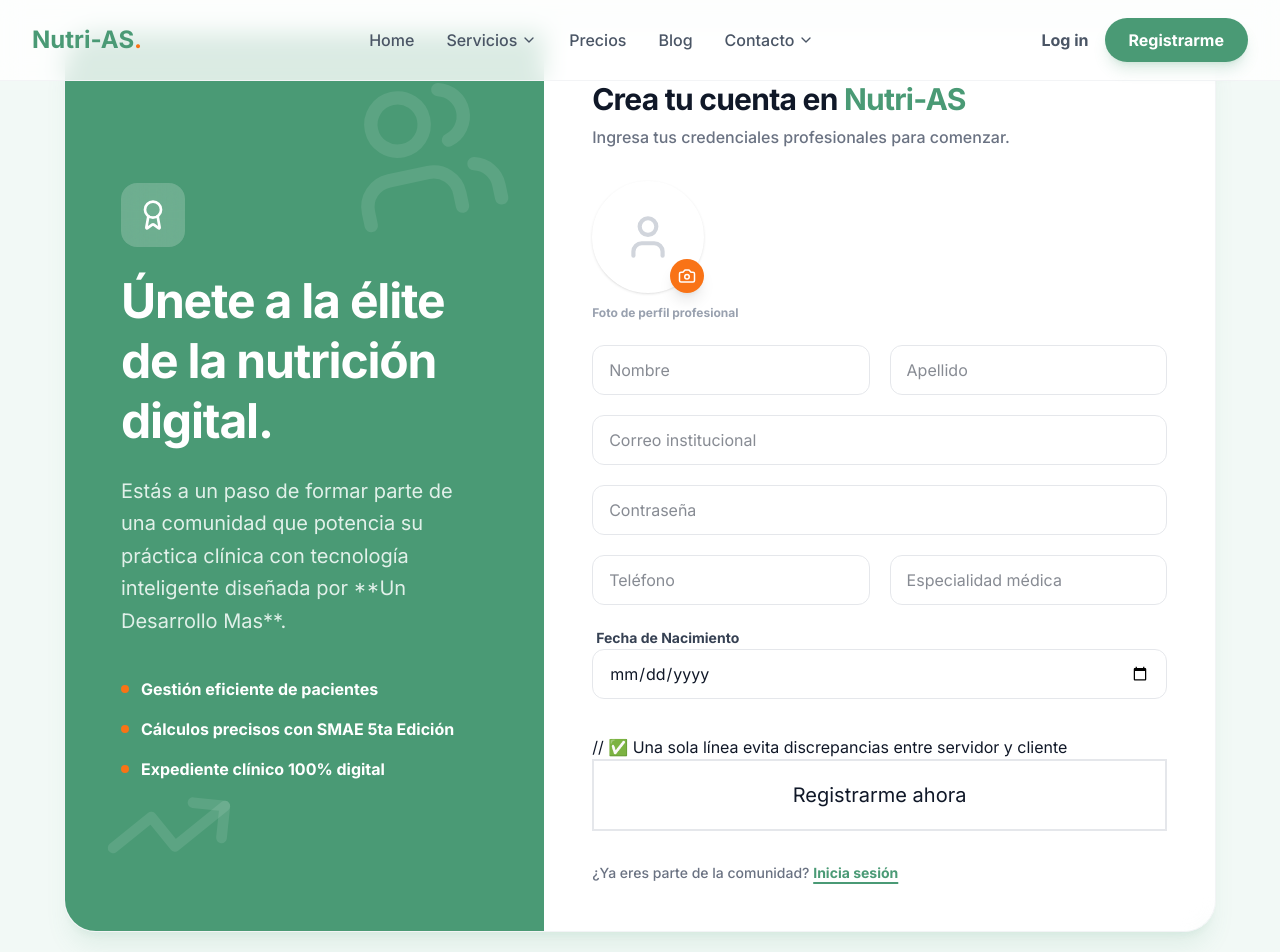
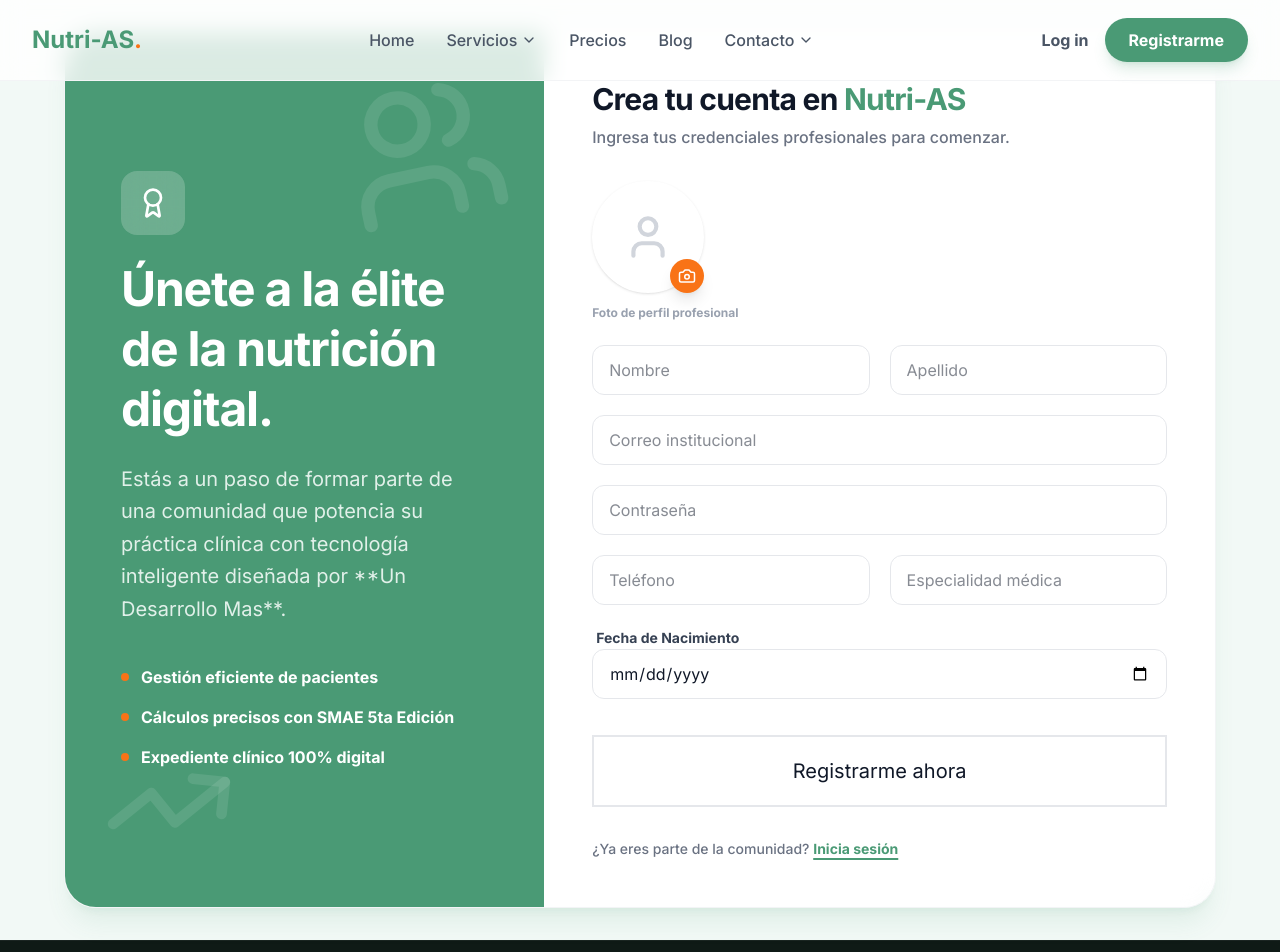
Before and after one commit to Saenz-man/Nutri-AS, a Next.js app: page /registro in a window 1280 px wide. Shown: the top 952 px of the page. Built offline with nearby package versions, Linux system fonts and the light colour scheme.

Commit message:
Fix: Dejar de rastrear prisma.config y env para evitar conflictos en VPS

```diff
--- a/prisma.config.ts
+++ /dev/null
@@ -1,7 +0,0 @@
-import { defineConfig } from "@prisma/config";
-
-export default defineConfig({
-  migrations: {
-    seed: "npx tsx prisma/seed.ts",
-  },
-});
--- a/src/app/(auth)/registro/page.tsx
+++ b/src/app/(auth)/registro/page.tsx
@@ -185,7 +185,6 @@
               )}
 
               <div className="pt-4">
-               // ✅ Una sola línea evita discrepancias entre servidor y cliente
 <button className="w-full flex items-center justify-center gap-3 text-xl py-5 group border-2">
   Registrarme ahora
 </button>
```
Also changed, not shown: 1 other file (tests, documents, lock files or other folders).
